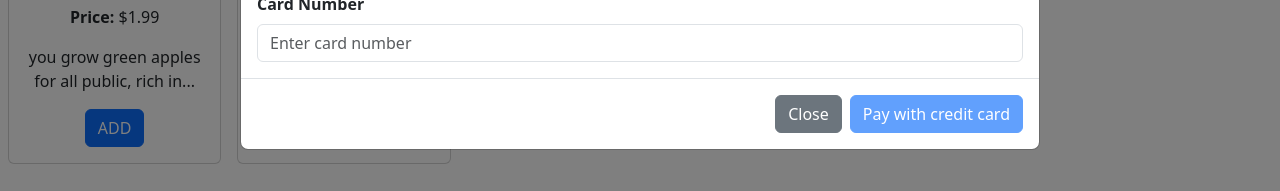
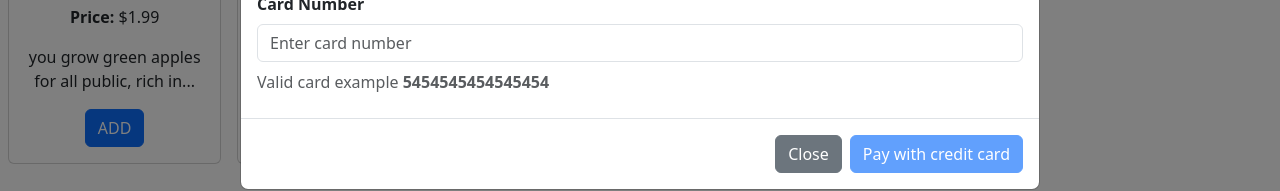
Before and after one commit to RenecitoM/prueba-tecnica, a React (Create React App) app: page / in a window 1280 px wide. Both pictures are taken after a click on the button "Shopping cart". Shown: the part 254-445 px from the top of the page. Built offline with nearby package versions, Linux system fonts and the light colour scheme.

Commit message:
card validation details

```diff
--- a/src/components/Payment/Payment.tsx
+++ b/src/components/Payment/Payment.tsx
@@ -71,6 +71,7 @@ const Payment: React.FC<PaymentProps> = ({ onClose }) => {
               value={cardNumber}
               onChange={handleCardNumberChange}
             />
+            <Form.Label className='mt-2 text-muted'>Valid card example <b>5454545454545454</b></Form.Label>
           </Form.Group>
         </Form>
       </Modal.Body>
```
Also changed, not shown: 1 other file (tests, documents, lock files or other folders).
